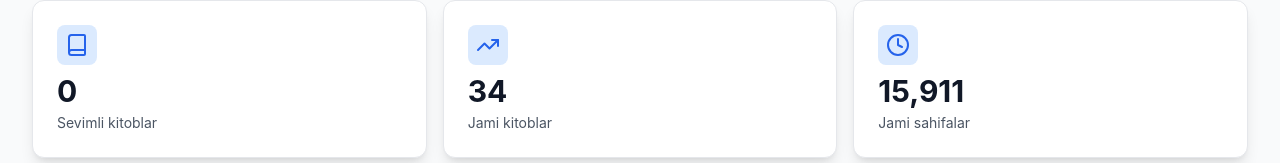
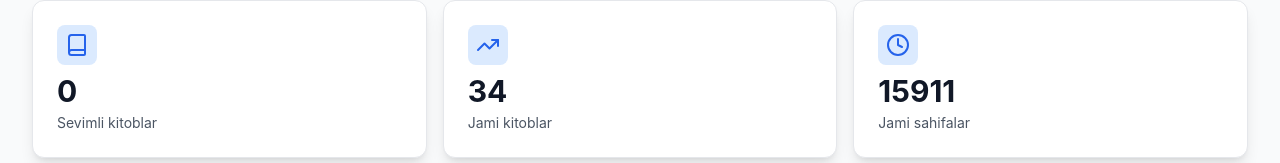
Before and after one commit to abubakirzayniddinov29-lab/online-kutubxona, a Next.js app: page /profile in a window 1280 px wide. Shown: the part 398-561 px from the top of the page. Built offline with nearby package versions, Linux system fonts and the light colour scheme.

Commit message:
Fix hydration error by removing locale-specific number formatting

```diff
--- a/src/app/profile/page.tsx
+++ b/src/app/profile/page.tsx
@@ -43,7 +43,7 @@ export default function ProfilePage() {
     },
     {
       id: 'pages',
-      value: totalPages.toLocaleString(),
+      value: totalPages,
       label: 'Jami sahifalar',
       icon: <Clock className="w-6 h-6" />
     },
```
